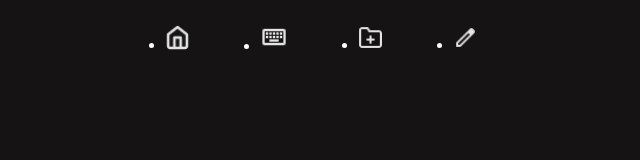
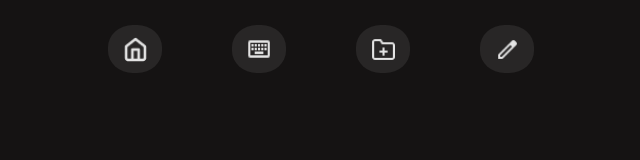
Before and after one commit to benjavidala/portafolio1, a plain HTML site: page index.html in a window 1280 px wide. Shown: the whole page, without its empty margins (319-959 px from the left). Drawn offline with Linux system fonts and the light colour scheme.

Commit message:
Finish navigation layout

```diff
--- a/css/style.css
+++ b/css/style.css
@@ -12,7 +12,7 @@ body{
     background-color: #151313;
     font-family: arial, sans-serif;
 
-    color:white;
+    list-style: none;
 }
 
 
@@ -33,19 +33,43 @@ body{
 /* separar los elementos del menu de navegacion con un espacio de 50px */
 .nav-list {
     display: flex;
+    align-items: center;
     gap : 70px;
+    list-style: none;
 
 }
 .nav-icon
 {
     width: 25px;
     height: 25px;
+
 }
 
-/*Arreglo icono tecnologia */
+/*Arreglo icono tecnologia, Clase icono diferente tecnologia, agranda icono y se alinea con margin */
 .nav-icon--large {
-    width: 28px;
-    height: 28px;
-    margin-top: -2px;
+    width: 26px;
+    height: 30px;
+    margin-top: 0px;
+
 
 }
+
+/* Contorno circular iconos del menu de navegacion */
+.nav-button {
+    display: inline-flex;
+    justify-content: center;
+    align-items: center;
+
+    height: 48px;
+    width: 54px;
+
+    background-color: #282626;
+    border-radius: 46%;
+
+
+ }
+
+.nav-button:hover{
+    background-color: #3C3A3A;
+    transition: 0.3s;
+}
--- a/index.html
+++ b/index.html
@@ -14,7 +14,7 @@
                 <!-- Menu de inicio -->
                     <li>
 
-                        <a href="#home">
+                        <a class="nav-button" href="#home">
                         <img class= "nav-icon" src="img/inicio.png" alt="Inicio">
                         </a>
 
@@ -22,7 +22,7 @@
 
                 <!-- Menu de tecnologias -->
                     <li >
-                        <a href="#technologies">
+                        <a class="nav-button" href="#technologies">
                         <img class= "nav-icon nav-icon--large" src="img/tecnologias.png" alt="Tecnologias">
                         </a>
 
@@ -33,7 +33,7 @@
                 <!-- Menu de proyectos -->
                     <li>
 
-                        <a href="#projects">
+                        <a class="nav-button" href="#projects">
                         <img class= "nav-icon" src="img/proyectos.png" alt="Proyectos">
                         </a>
 
@@ -41,7 +41,7 @@
                 <!-- Menu de escribeme -->
                     <li>
 
-                        <a href="#contact">
+                        <a class="nav-button" href="#contact">
                         <img  class= "nav-icon" src="img/escribeme.png" alt="Escribeme">
                         </a>
 
@@ -50,6 +50,7 @@
         </nav>
     </header>
     <main>
+
         <section id = "home"></section>
         <section id = "technologies"></section>
         <section id = "projects"></section>
```
